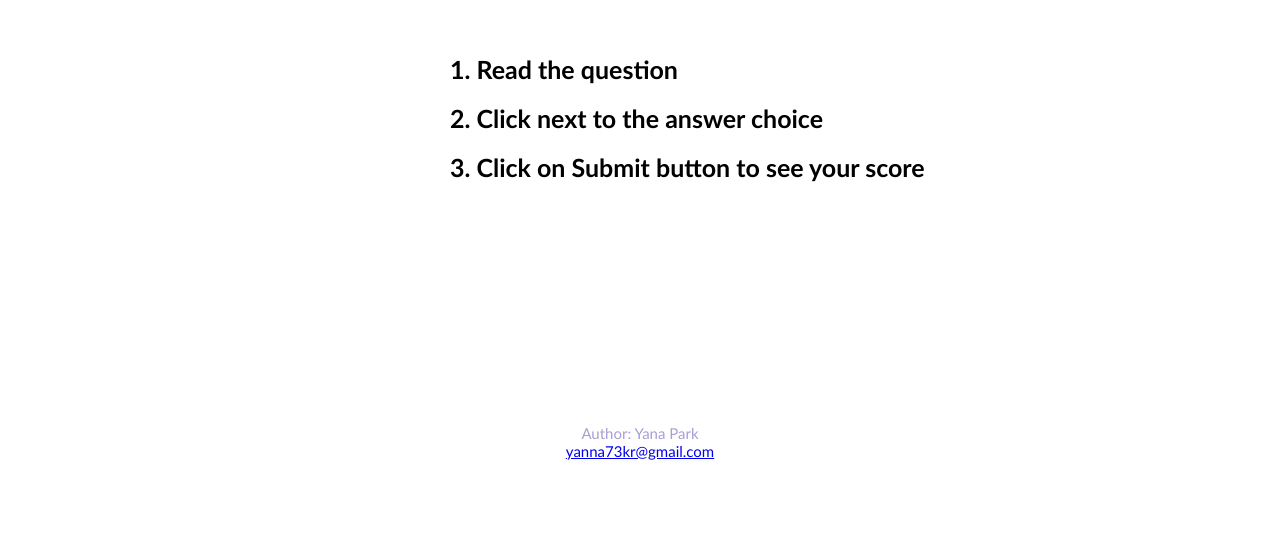
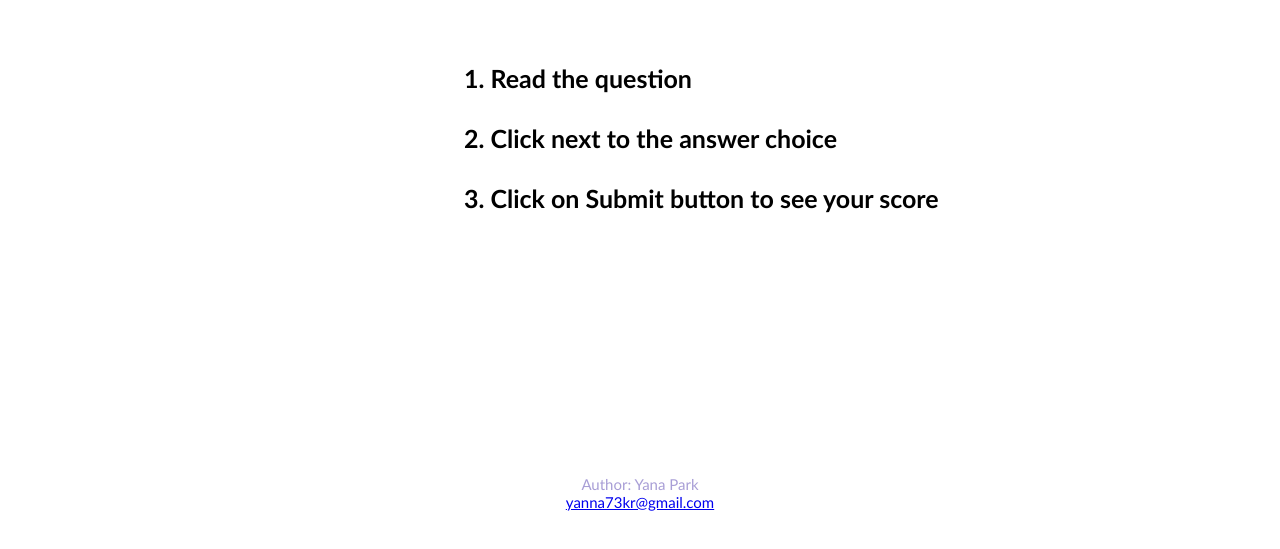
Before and after one commit to yanaP73/Project2, a plain HTML site: page howto.html in a window 1280 px wide. Shown: the part 231-780 px from the top of the page. Drawn offline with Linux system fonts and the light colour scheme.

Commit message:
Correct alignment of list items in How To page

```diff
--- a/styles.css
+++ b/styles.css
@@ -51,7 +51,7 @@ span {
 }/*https://stackoverflow.com/questions/55126972/how-to-centre-center-html-audio-player-to-middle-of-webpage*/
 
 
-ol li {
+ol {
     text-align: left;
     margin-left: 35%;/*https://stackoverflow.com/questions/19364836/how-to-center-ordered-list-number-in-html*/
     font-size: 25px;
```
